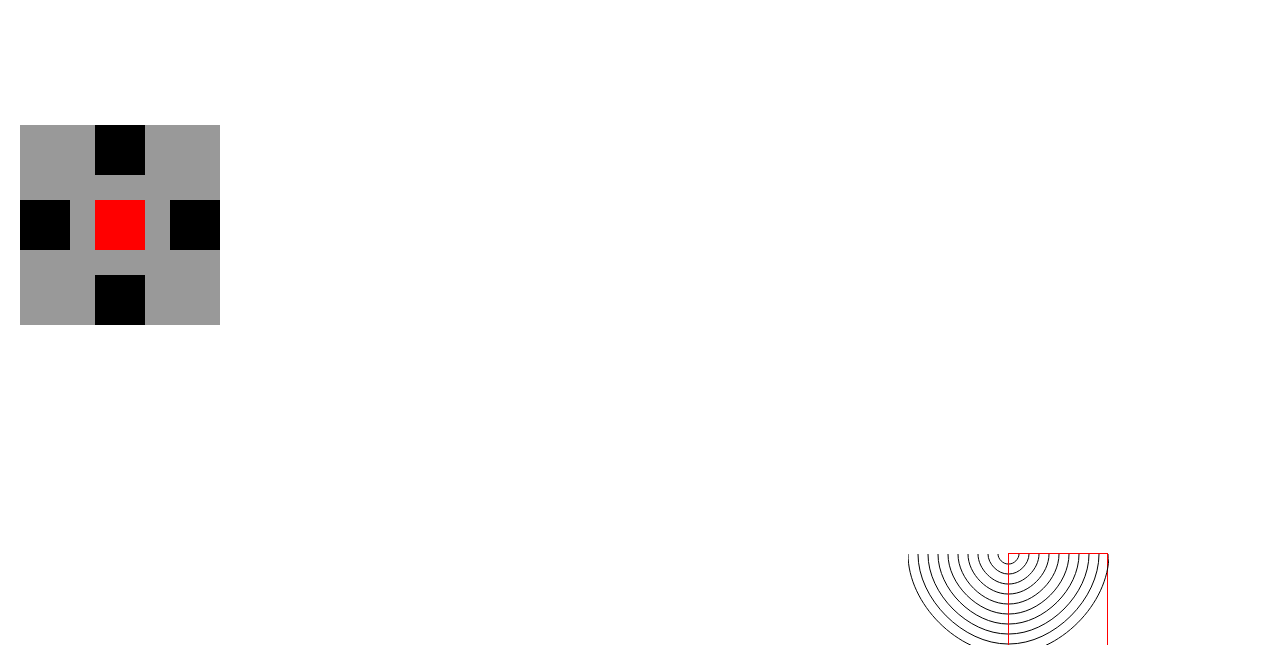
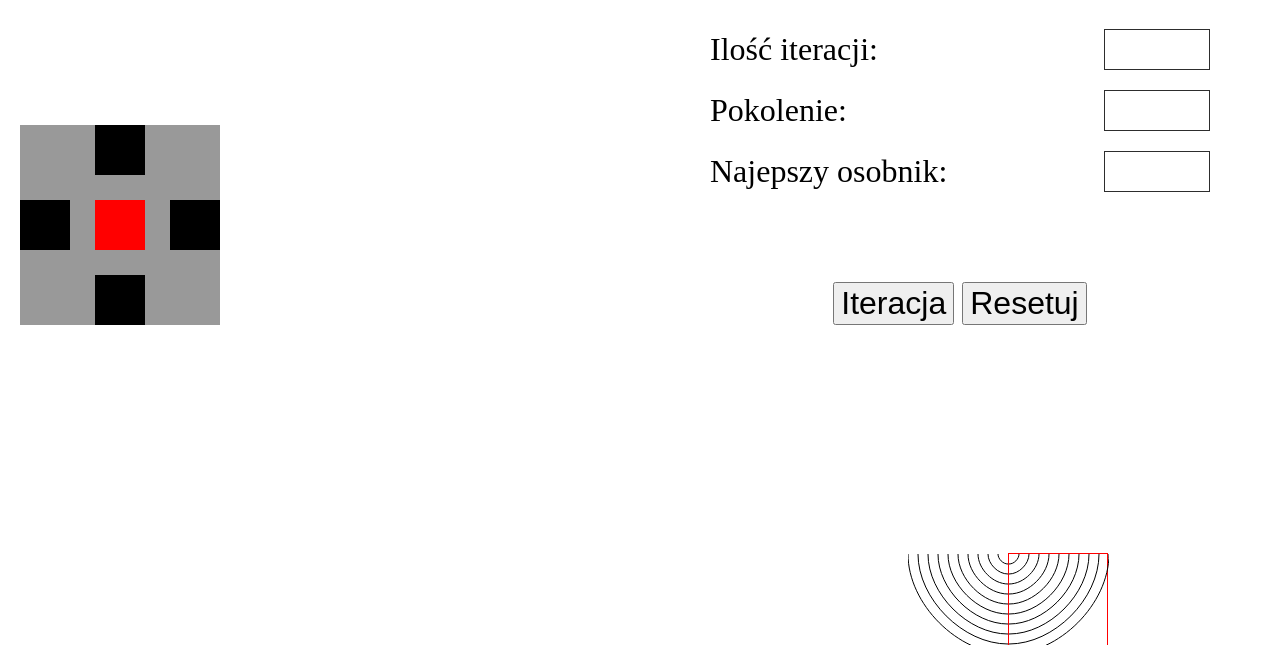
Before and after one commit to wiktorks/Gramatyka, a plain HTML site: page index.html in a window 1280 px wide. Shown: the part 455-1100 px from the top of the page. Drawn offline with nearby package versions, Linux system fonts and the light colour scheme.

Commit message:
Added evolution panel

```diff
--- a/index.html
+++ b/index.html
@@ -31,6 +31,24 @@
         </div>
         <div id="delete"></div>
     </div>
+    <div class="evolution-panel">
+        <h1>Ewoluszyn</h1>
+        <form>
+            <label for="iter-number">Ilość iteracji:</label>
+            <input type="number" name="iter-number" id="iter">
+
+            <label for="generation">Pokolenie:</label>
+            <input type="number" name="generation" id="genr" readonly>
+
+            <label for="best-rating">Najepszy osobnik:</label>
+            <input type="number" name="best-rating" id="best"readonly>
+
+            <div class="button-field">
+                <button id="iterate">Iteracja</button>
+                <button id="reset">Resetuj</button>
+            </div>
+        </form>
+    </div>
     <script src="https://cdnjs.cloudflare.com/ajax/libs/jquery/3.4.1/jquery.min.js"></script>
     <!-- <script src="jquery.js"></script> -->
     <script src="evolution.js"></script>
--- a/style.css
+++ b/style.css
@@ -86,5 +86,55 @@
     right: 0;
     bottom: 0;
     margin: auto;
-    /* transform: translate(-50%, -50%); */
 }
+
+.evolution-panel {
+    position: fixed;
+    bottom: 20px;
+    right: 20px;
+    width: 600px;
+    /* height: 600px; */
+    display: flex;
+    flex-direction: column;
+    justify-content: space-evenly;
+    align-items: center;
+    font-size: 2em;
+}
+
+.evolution-panel form {
+    display: flex;
+    justify-content: space-between;
+    align-items: center;
+    flex-wrap: wrap;
+    margin: 0 50px;
+}
+.evolution-panel label {
+    flex-basis: 60%;
+    margin-bottom: 20px;
+}
+
+.evolution-panel input {
+    /* flex-basis: 20%; */
+    width: 100px;
+    margin-bottom: 20px;
+    border: 1px solid #2D2D2D;
+    font-size: 1.0em;
+}
+input::-webkit-outer-spin-button,
+input::-webkit-inner-spin-button {
+    /* display: none; <- Crashes Chrome on hover */
+    -webkit-appearance: none;
+    /* margin: 0; <-- Apparently some margin are still there even though it's hidden */
+}
+
+input[type=number] {
+    -moz-appearance:textfield; /* Firefox */
+}
+
+.evolution-panel .button-field {
+    margin: 70px auto 0;
+}
+
+.button-field button {
+    font-size: 1.0em;
+}
```
